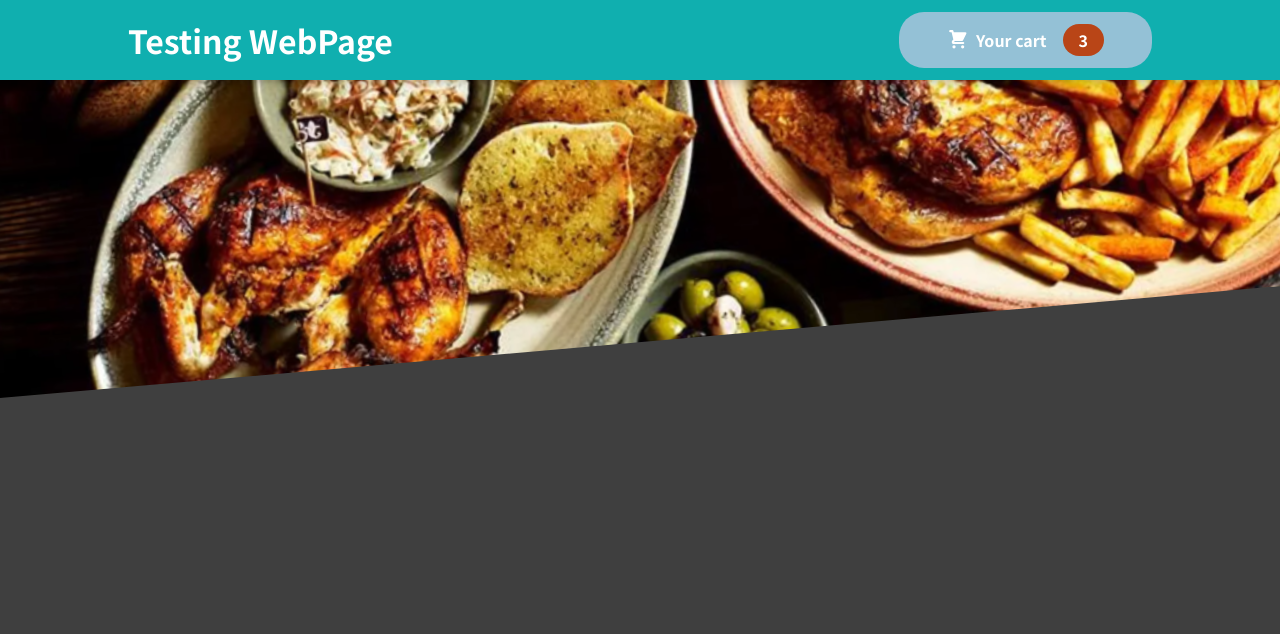
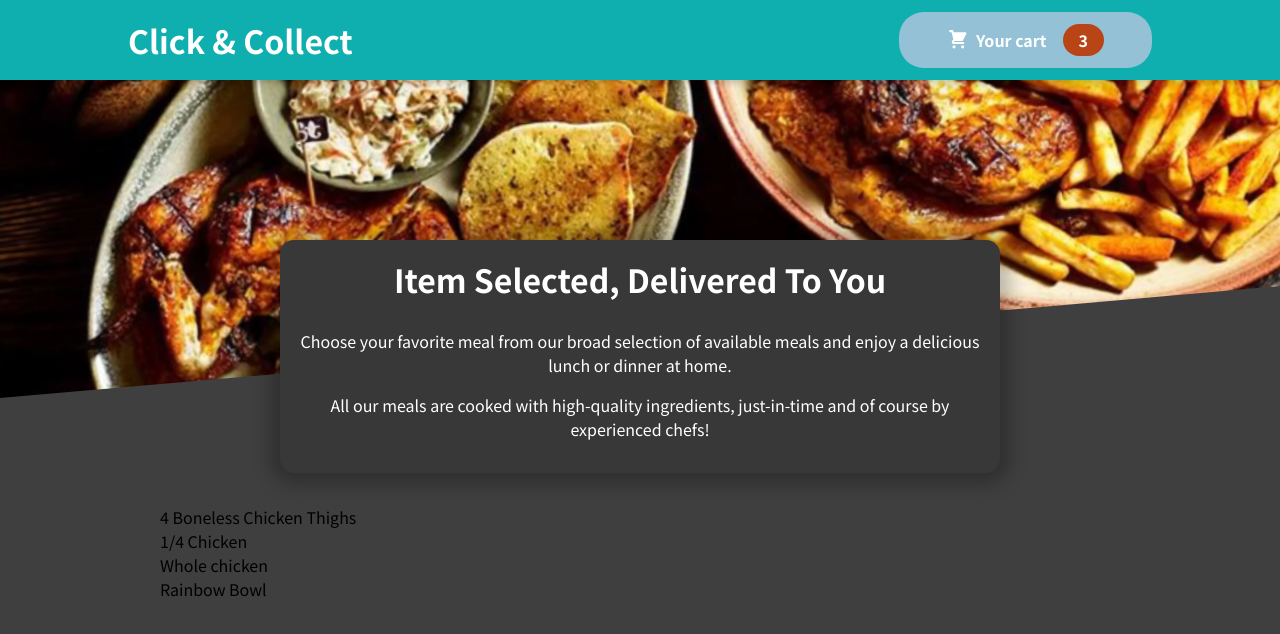
Before and after one commit to simonedif/Order_App, a React (Create React App) app: page / in a window 1280 px wide. Shown: the top 634 px of the page. Built offline with nearby package versions, Linux system fonts and the light colour scheme.

Commit message:
Meal SFirst Draft

```diff
--- a/src/App.js
+++ b/src/App.js
@@ -1,10 +1,15 @@
 import React from "react";
+
 import Header from "./components/Layout/Header";
+import Meals from './components/Meals/Meals';
 
 function App() {
   return (
   <React.Fragment>
     <Header />
+    <main>
+      <Meals />
+    </main>
   </React.Fragment>
   );
 };
--- a/src/components/Layout/Header.js
+++ b/src/components/Layout/Header.js
@@ -8,7 +8,7 @@ const Header = (props) => {
   return (
     <React.Fragment>
       <header className={classes.header}>
-        <h1>Testing WebPage</h1>
+        <h1>Click & Collect</h1>
         <HeaderCartButton />
       </header>
       <div className={classes['main-image']}>
--- /dev/null
+++ b/src/components/Meals/AvaiableMeal.module.css
@@ -0,0 +1,24 @@
+.meals {
+  max-width: 60rem;
+  width: 90%;
+  margin: 2rem auto;
+  animation: meals-appear 1s ease-out forwards;
+}
+
+.meals ul {
+  list-style: none;
+  margin: 0;
+  padding: 0;
+}
+
+@keyframes meals-appear {
+  from {
+    opacity: 0;
+    transform: translateY(3rem);
+  }
+
+  to {
+    opacity: 1;
+    transform: translateY(0);
+  }
+}
--- a/src/components/Meals/AvailableMeals.js
+++ b/src/components/Meals/AvailableMeals.js
@@ -0,0 +1,45 @@
+//Dammmy Data for Avaiable Items
+
+import React from 'react';
+import style from './AvaiableMeal.module.css';
+
+const DUMMY_MEALS = [
+  {
+    id: 'm1',
+    name: '4 Boneless Chicken Thighs',
+    description: 'Flame-grilled with crispy skin. Infused with PERi-PERi and served in your choice of spice.',
+    price: 7.95,
+  },
+  {
+    id: 'm2',
+    name: '1/4 Chicken',
+    description: 'Flame-grilled, infused with PERi-PERi and perfect for pairing with sides. Served on the bone with crispy skin, in your choice of spice.',
+    price: 4.25,
+  },
+  {
+    id: 'm3',
+    name: 'Whole chicken',
+    description: 'Flame-grilled, infused with PERi-PERi and served in your choice of spice. Cut into quarters and perfect with sides, its great for sharing!',
+    price: 12.99,
+  },
+  {
+    id: 'm4',
+    name: 'Rainbow Bowl',
+    description: 'Spiced Grains, Rainbow Slaw, long-stem broccoli',
+    price: 18.99,
+  },
+];
+
+const AvaiableMeal = (props) => {
+  const mealsList = DUMMY_MEALS.map(meal => <li>{meal.name}</li>);
+
+  return (
+    <section className={style.meals}>
+      <ul>
+        {mealsList}
+      </ul>
+    </section>
+  );
+};
+
+export default AvaiableMeal;
--- a/src/components/Meals/MealSummary.js
+++ b/src/components/Meals/MealSummary.js
@@ -1,11 +1,11 @@
 //Render Text Above List of Meal
-import React from 'rect';
+import React from 'react';
 
-import style from './MealsSummary.module.css';
+import style from './MealSummary.module.css';
 
 const MealSummary = () => {
   return (
-    <section className={style.Summary}>
+    <section className={style.summary}>
       <h2> Item Selected, Delivered To You</h2>
       <p>
         Choose your favorite meal from our broad selection of available meals
--- /dev/null
+++ b/src/components/Meals/Meals.js
@@ -0,0 +1,17 @@
+//Component Group MealSummary & AvaiableMeal
+
+import React from 'react';
+
+import AvaiableMeal from "./AvailableMeals";
+import MealSummary from './MealSummary';
+
+const Meals = (props) => {
+  return (
+    <React.Fragment>
+      <MealSummary />
+      <AvaiableMeal />
+    </React.Fragment>
+  );
+};
+
+export default Meals;
```
Also changed, not shown: src/components/Meals/Meal.js (deleted).
